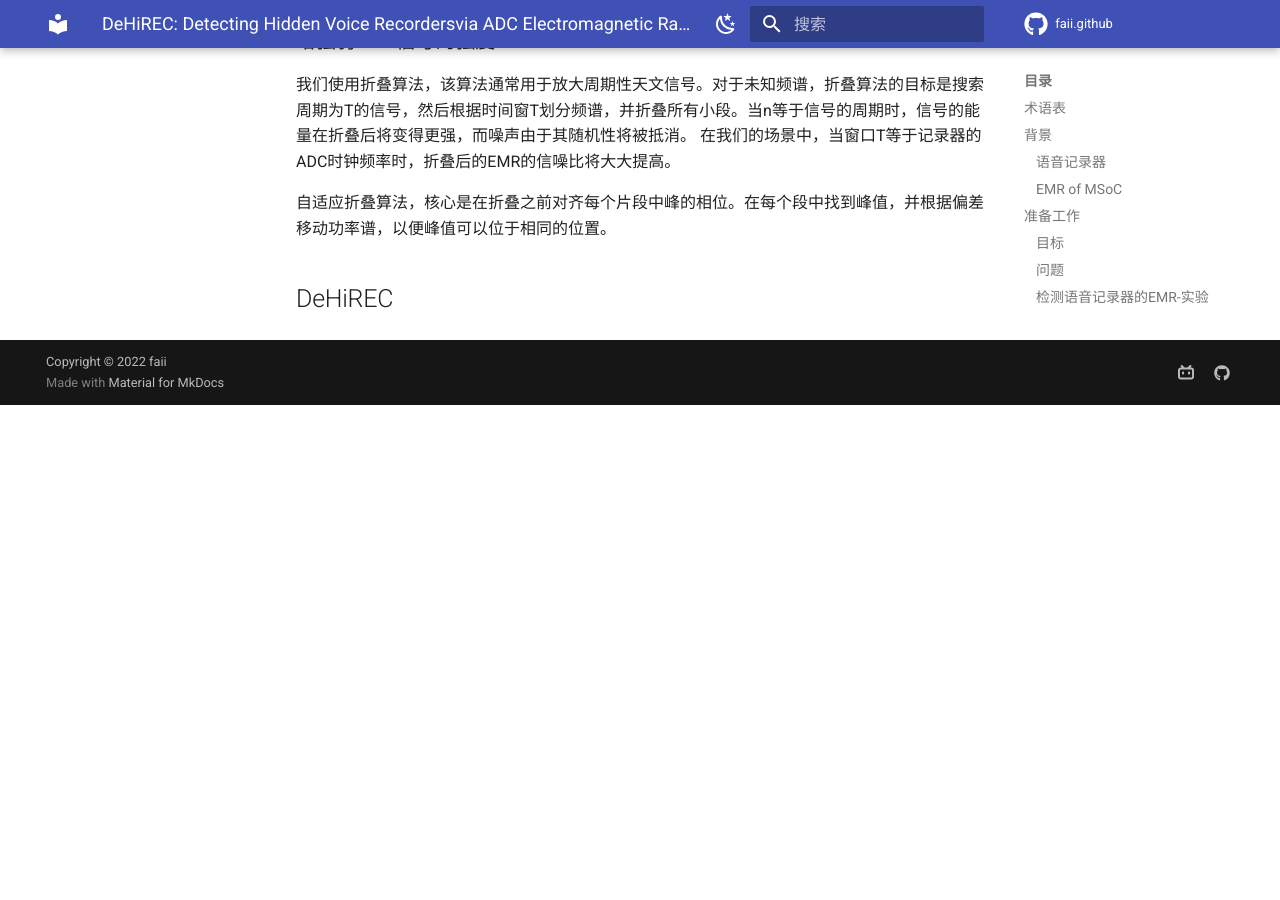
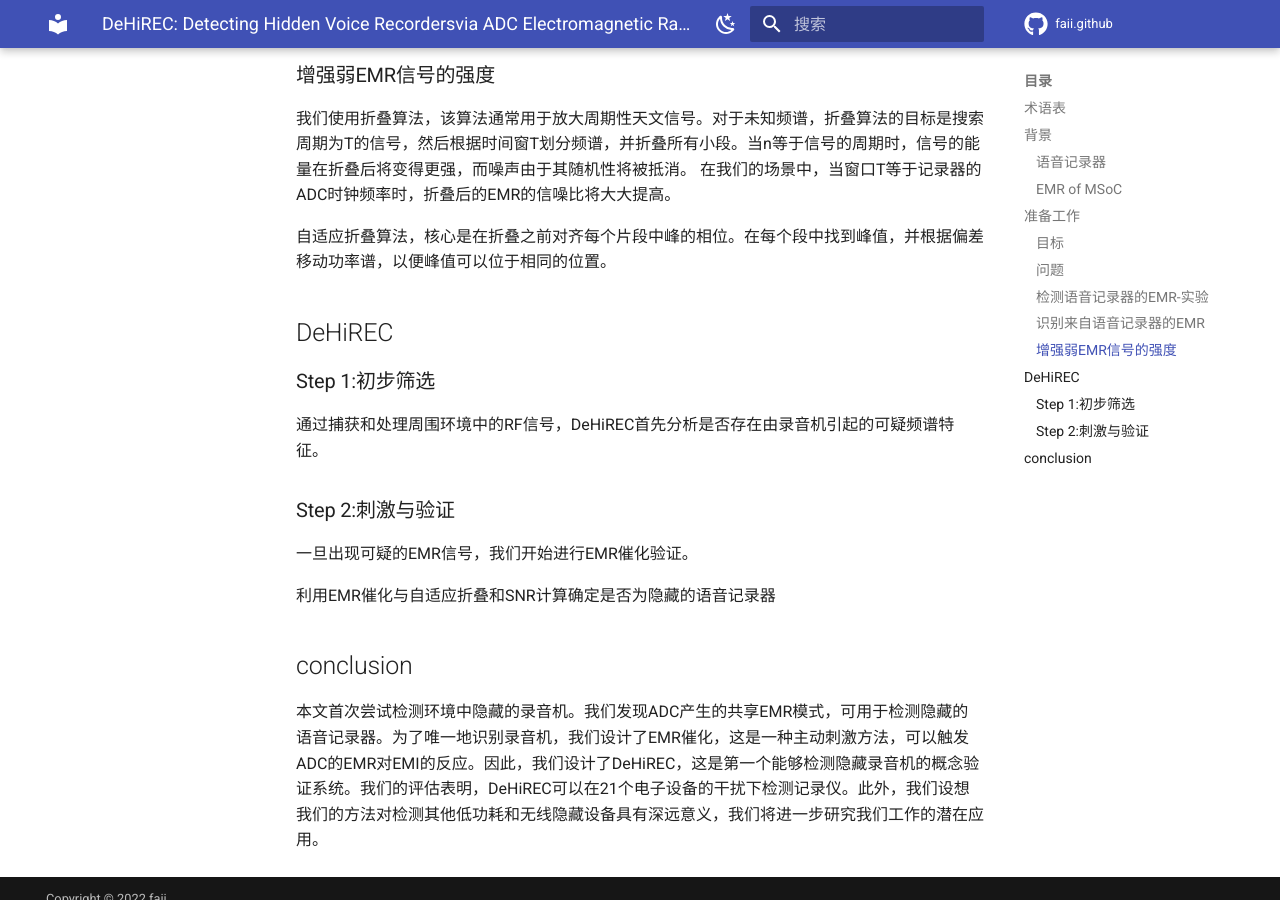
Before and after one commit to faiimea/mkdocs-site, an MkDocs documentation site: the page built from docs/blog/NSEC/DeHiREC.md, in a window 1280 px wide and 900 px high, scrolled down 2336 px. Built offline with MkDocs 1.6.1 and Material for MkDocs 9.7.7, drawn with Linux system fonts in a browser that asks for light colours; before the commit the page ends 2741 px from its top, so only the background shows below that; some of the changed text lies outside the part shown.

Commit message:
DeHiREC_final

```diff
--- a/docs/blog/NSEC/DeHiREC.md
+++ b/docs/blog/NSEC/DeHiREC.md
@@ -66,3 +67,12 @@
 自适应折叠算法，核心是在折叠之前对齐每个片段中峰的相位。在每个段中找到峰值，并根据偏差移动功率谱，以便峰值可以位于相同的位置。
 
 ## DeHiREC
+### Step 1:初步筛选
+通过捕获和处理周围环境中的RF信号，DeHiREC首先分析是否存在由录音机引起的可疑频谱特征。
+### Step 2:刺激与验证
+一旦出现可疑的EMR信号，我们开始进行EMR催化验证。
+
+利用EMR催化与自适应折叠和SNR计算确定是否为隐藏的语音记录器
+
+## conclusion
+本文首次尝试检测环境中隐藏的录音机。我们发现ADC产生的共享EMR模式，可用于检测隐藏的语音记录器。为了唯一地识别录音机，我们设计了EMR催化，这是一种主动刺激方法，可以触发ADC的EMR对EMI的反应。因此，我们设计了DeHiREC，这是第一个能够检测隐藏录音机的概念验证系统。我们的评估表明，DeHiREC可以在21个电子设备的干扰下检测记录仪。此外，我们设想我们的方法对检测其他低功耗和无线隐藏设备具有深远意义，我们将进一步研究我们工作的潜在应用。
```
Also changed, not shown: other parts of docs/blog/NSEC/DeHiREC.md (+1 -0 lines).
